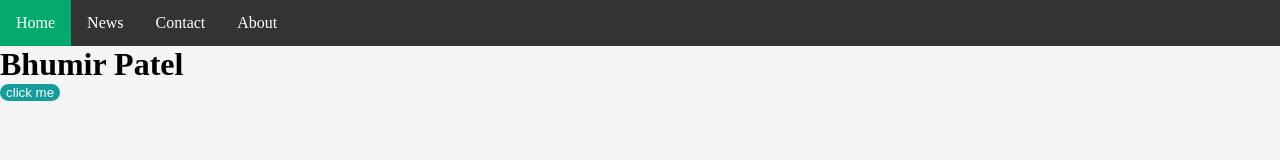
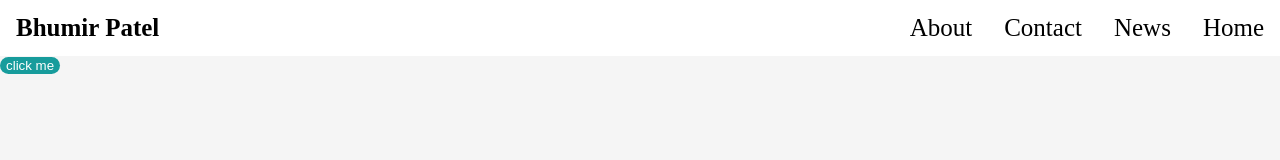
Before and after one commit to Bhumir2503/test, a plain HTML site: page index.html in a window 1280 px wide. Shown: the top 160 px of the page. Drawn offline with Linux system fonts and the light colour scheme.

Commit message:
Name in nav bar

```diff
--- a/index.html
+++ b/index.html
@@ -12,6 +12,7 @@
       <script src="scrip.js"></script>
       <div id="Navbar">
         <ul>
+          <li id="LogoName">Bhumir Patel</li>
           <li><a class="active" href="#home">Home</a></li>
           <li><a href="#news">News</a></li>
           <li><a href="#contact">Contact</a></li>
@@ -20,7 +21,6 @@
 
 
       <div id="Main">
-        <h1>Bhumir Patel</h1>
         <button id="box">click me</button>
       </div>
 
--- a/style.css
+++ b/style.css
@@ -11,41 +11,55 @@ ul {
     margin: 0;
     padding: 0;
     overflow: hidden;
-    background-color: #333;
+    background-color: white;
     position: sticky;
     top: 0;
     width: 100%;
   }
 
+  #LogoName{
+    float: left;
+    display: block;
+    color: black;
+    text-align: center;
+    padding: 14px 16px;
+    text-decoration: none;
+    font-size: 25px;
+    font-weight: bold;
+  }
+
   li {
-    float: left;
+    float: right;
   }
+
+
 
   li a {
     display: block;
-    color: white;
+    color: black;
     text-align: center;
     padding: 14px 16px;
     text-decoration: none;
+    font-size: 25px;
   }
 
-  li a:hover:not(.active) {
-    background-color: #111;
-  }
-
-  .active {
-    background-color: #04AA6D;
+  li a:hover{
+    text-decoration: underline;
+    text-underline-offset: 10px;
   }
 
 
+
+
+
+
+/* Landing Page First Slide*/
 #Main{
     background-color: rgb(245, 245, 245);
-    height: 10250px;
+    height: 750px;
     margin: 0;
 }
 
-
-/* Landing Page First Slide*/
 #Main h1{
     margin: 0;
 }
```
